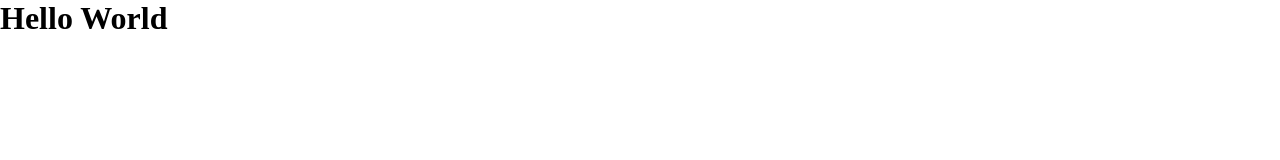
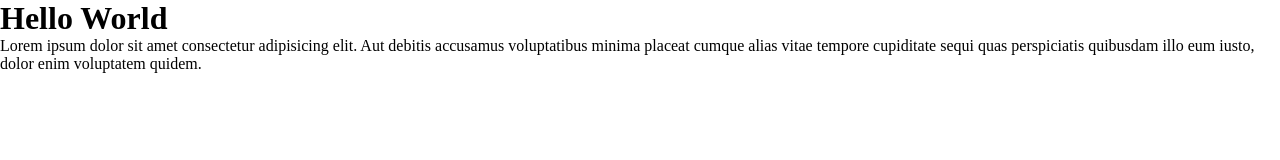
Before and after one commit to drinevskiyaleksei/test-lesson, a plain HTML site: page index.html in a window 1280 px wide. Drawn offline with Linux system fonts and the light colour scheme.

Commit message:
last commit

```diff
--- a/index.html
+++ b/index.html
@@ -9,5 +9,6 @@
 </head>
 <body>
     <h1>Hello World</h1>
+    <p>Lorem ipsum dolor sit amet consectetur adipisicing elit. Aut debitis accusamus voluptatibus minima placeat cumque alias vitae tempore cupiditate sequi quas perspiciatis quibusdam illo eum iusto, dolor enim voluptatem quidem.</p>
 </body>
 </html>
```
